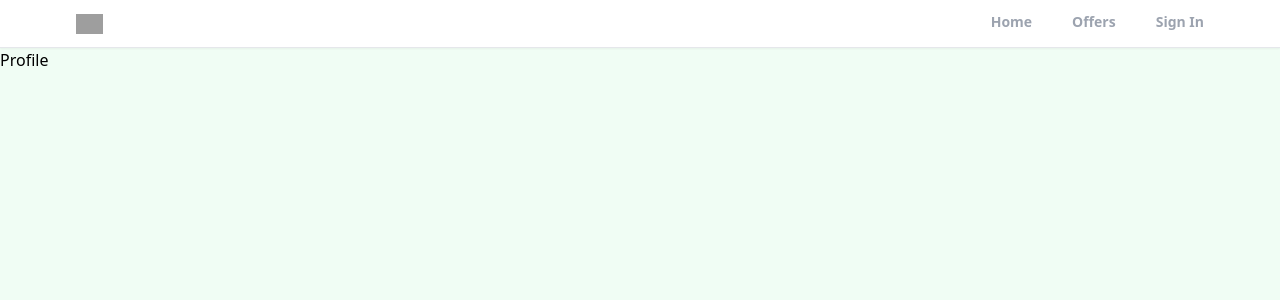
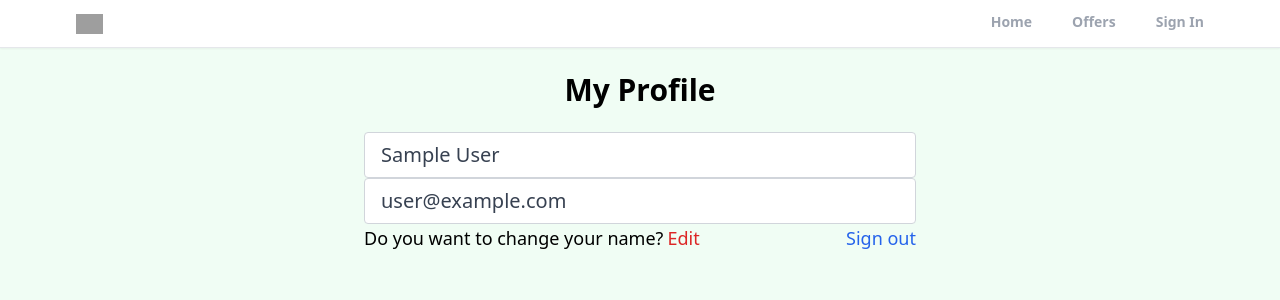
Before and after one commit to San-43/realtors-motors-web-app, a React (Create React App) app: page /profile in a window 1280 px wide. Shown: the top 300 px of the page. Built offline with nearby package versions, Linux system fonts and the light colour scheme; no server answers; sample sign-in values are in the browser's storage; grey boxes are pictures that could not be loaded.

Commit message:
log-out and private route for profile Page

```diff
--- a/src/App.js
+++ b/src/App.js
@@ -3,6 +3,7 @@
 import Profile from './pages/Profile'
 import SignUp from './pages/SignUp'
 import SignIn from './pages/SignIn'
+import PrivateRoute from "./components/PrivateRoute"
 import ForgotPassword from './pages/ForgotPassword'
 import Offers from './pages/Offers'
 import Header from './components/Header'
@@ -16,7 +17,9 @@
         <Header />
         <Routes>
           <Route path="/" element={<Home />} />
-          <Route path="/profile" element={<Profile />} />
+          <Route path="/profile" element={<PrivateRoute />}>
+            <Route path="/profile" element={<Profile />} />
+          </Route>
           <Route path="/sign-up" element={<SignUp />} />
           <Route path="/sign-in" element={<SignIn />} />
           <Route path="/forgot-password" element={<ForgotPassword />} />
--- /dev/null
+++ b/src/components/PrivateRoute.jsx
@@ -0,0 +1,9 @@
+import { Outlet, Navigate } from "react-router-dom";
+import { useAuthStatus } from "../hooks/useAuthStatus";
+export default function PrivateRoute() {
+  const { loggedIn, checkingStatus } = useAuthStatus();
+  if (checkingStatus) {
+    return <div>Loading...</div>;
+  }
+  return loggedIn ? <Outlet /> : <Navigate to="/sign-in" />;
+}
--- /dev/null
+++ b/src/hooks/useAuthStatus.jsx
@@ -0,0 +1,19 @@
+import { useEffect, useState } from "react";
+import { getAuth, onAuthStateChanged } from "firebase/auth";
+
+export function useAuthStatus() {
+  const [loggedIn, setLoggedIn] = useState(false);
+  const [checkingStatus, setCheckingStatus] = useState(true);
+
+  useEffect(() => {
+    const auth = getAuth();
+    console.log(auth);
+    onAuthStateChanged(auth, (user) => {
+      if (user) {
+        setLoggedIn(true);
+      }
+      setCheckingStatus(false);
+    });
+  }, []);
+  return { loggedIn, checkingStatus };
+}
--- a/src/pages/Profile.jsx
+++ b/src/pages/Profile.jsx
@@ -1,7 +1,61 @@
-import React from 'react'
+import React from "react";
+import { getAuth } from "firebase/auth";
+import { toast } from "react-toastify";
+import { useNavigate } from "react-router-dom";
 
 export default function Profile() {
+  const auth = getAuth();
+  const navigate = useNavigate();
+  const [formData, setFormData] = React.useState({
+    name: auth.currentUser.displayName,
+    email: auth.currentUser.email,
+  });
+  function onLogout() {
+    auth.signOut();
+    toast.success("Successfully logged out");
+    navigate("/");
+  }
+  const { name, email } = formData;
   return (
-    <div>Profile</div>
-  )
+    <>
+      <section className="max-w-6xl mx-auto flex justify-center items-center flex-col">
+        <h1 className="text-3xl text-center mt-6 font-bold">My Profile</h1>
+        <div className="w-full md:w-[50%] mt-6 px-3">
+          <form>
+            <input
+              type="text"
+              id="name"
+              value={name}
+              disabled
+              className="w-full px-4 py-2 text-xl text-gray-700 bg-white
+            border border-gray-300 rounded transition ease-in-out"
+            />
+            <input
+              type="email"
+              id="email"
+              value={email}
+              disabled
+              className="w-full px-4 py-2 text-xl text-gray-700 bg-white
+            border border-gray-300 rounded transition ease-in-out"
+            />
+            <div className="flex justify-between whitespace-nowrap text-sm sm:text-lg mb-6">
+              <p className="flex items-center ">
+                Do you want to change your name?
+                <span
+                  className="text-red-600 hover:text-red-700 transition ease-in-out duration-200 ml-1 cursor-pointer"
+                > Edit
+                </span>
+              </p>
+              <p
+                className="text-blue-600 hover:text-blue-800 transition duration-200 ease-in-out cursor-pointer"
+                onClick={onLogout}
+              >
+                Sign out
+              </p>
+            </div>
+          </form>
+        </div>
+      </section>
+    </>
+  );
 }
```
